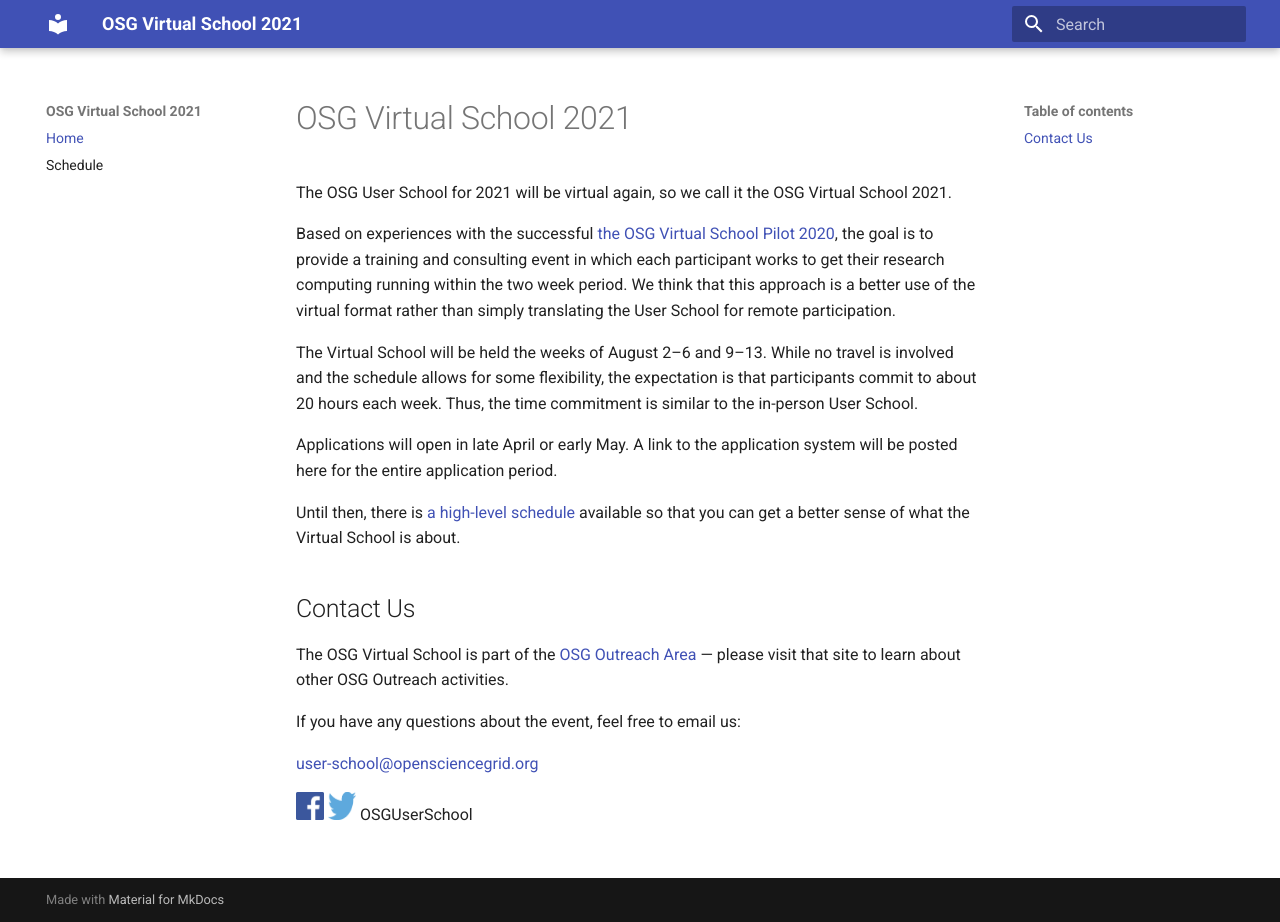
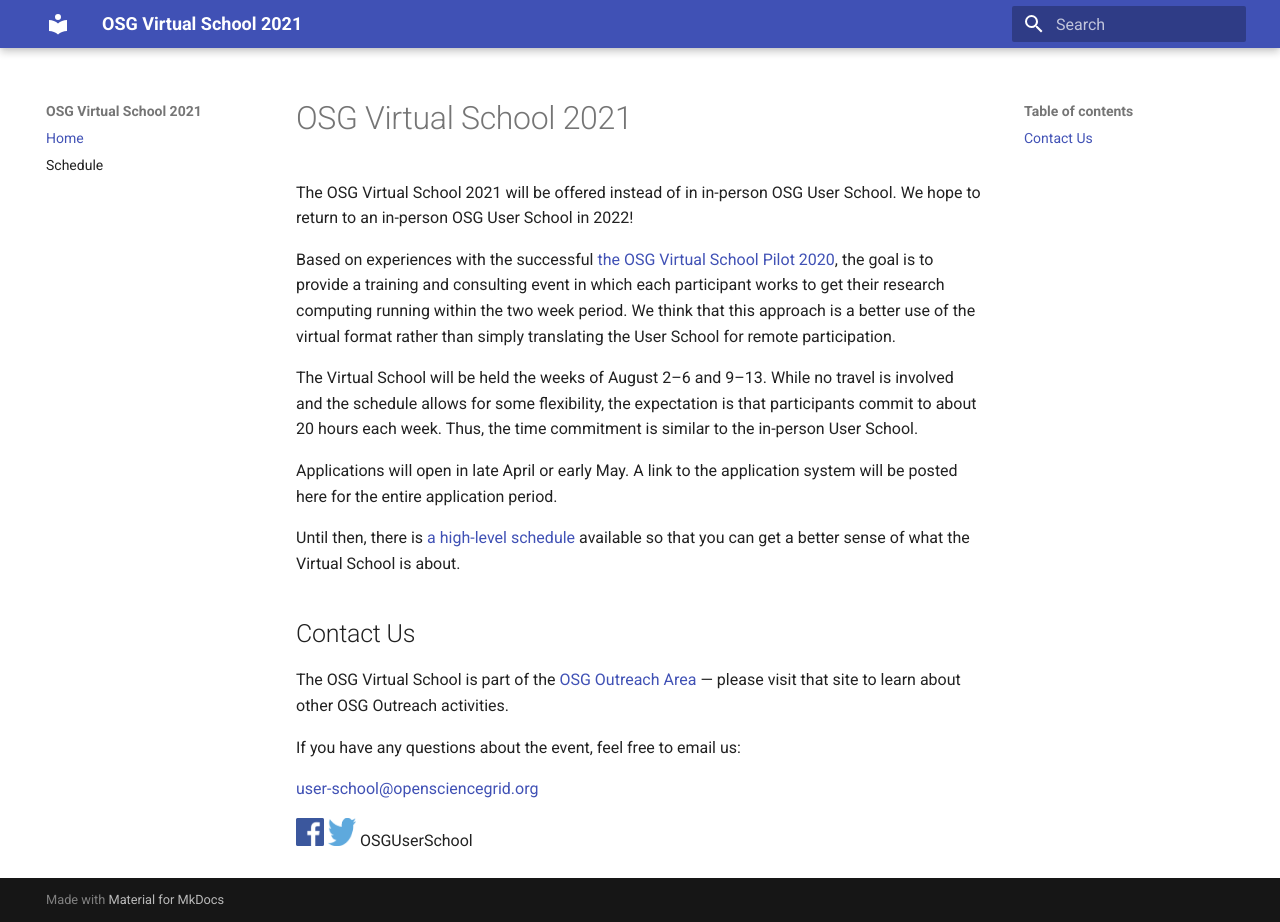
Before and after one commit to osg-htc/virtual-school-2021, an MkDocs documentation site: the page built from docs/index.md, in a window 1280 px wide and 922 px high. Built offline with MkDocs 1.6.1 and Material for MkDocs 9.7.7, drawn with Linux system fonts in a browser that asks for light colours.

Commit message:
Minor tweaks after seeing on site

```diff
--- a/docs/index.md
+++ b/docs/index.md
@@ -1,7 +1,7 @@
 # OSG Virtual School 2021
 
-The OSG User School for 2021 will be virtual again,
-so we call it the OSG Virtual School 2021.
+The OSG Virtual School 2021 will be offered instead of in in-person OSG User School.
+We hope to return to an in-person OSG User School in 2022!
 
 Based on experiences with the successful
 [the OSG Virtual School Pilot 2020](https://opensciencegrid.org/virtual-school-pilot-2020/),
```
Also changed, not shown: docs/schedule.md (+12 -12 lines).
